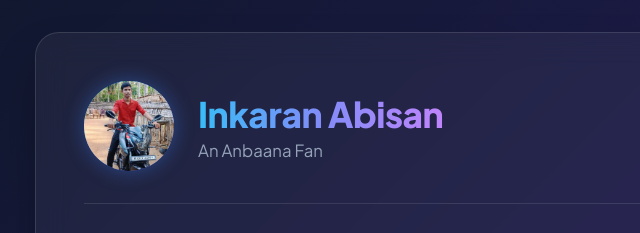
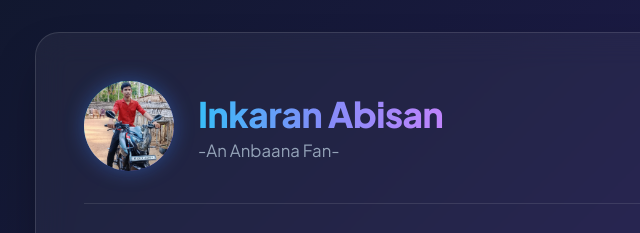
Before and after one commit to inkarannanthini444/Abisan, a plain HTML site: page index.html in a window 1280 px wide. Shown: the top 233 px of the page, 180-820 px from the left. Drawn offline with Linux system fonts and the light colour scheme.

Commit message:
Updated index.html

```diff
--- a/index.html
+++ b/index.html
@@ -216,7 +216,7 @@
 
       <div class="profile-title">
         <h1>Inkaran Abisan</h1>
-        <p>An Anbaana Fan</p>
+        <p>-An Anbaana Fan-</p>
       </div>
     </div>
 
```
